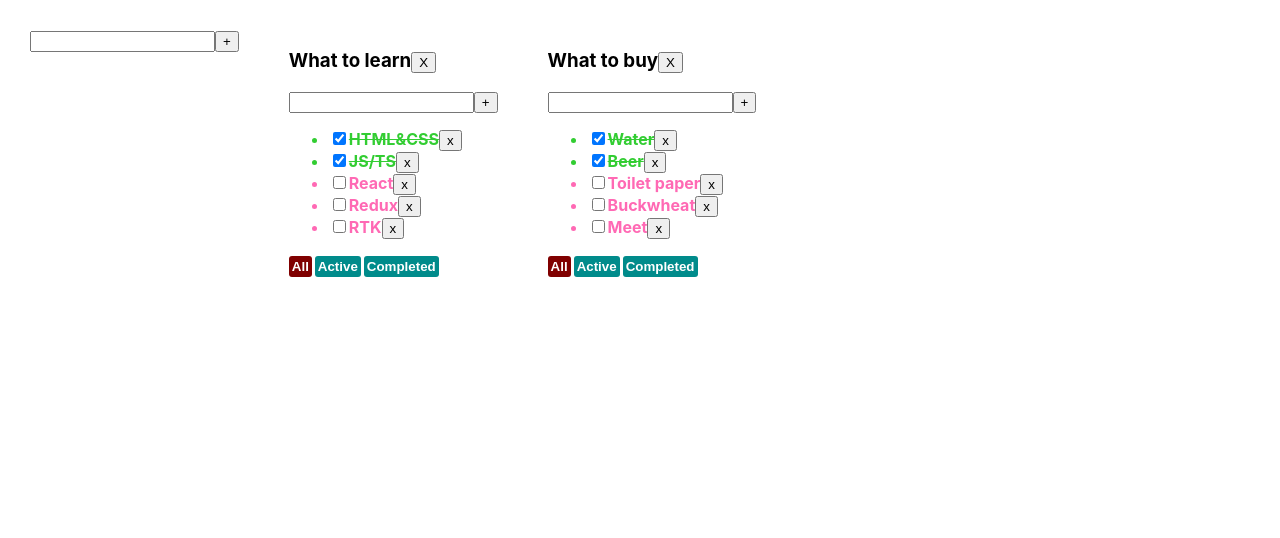
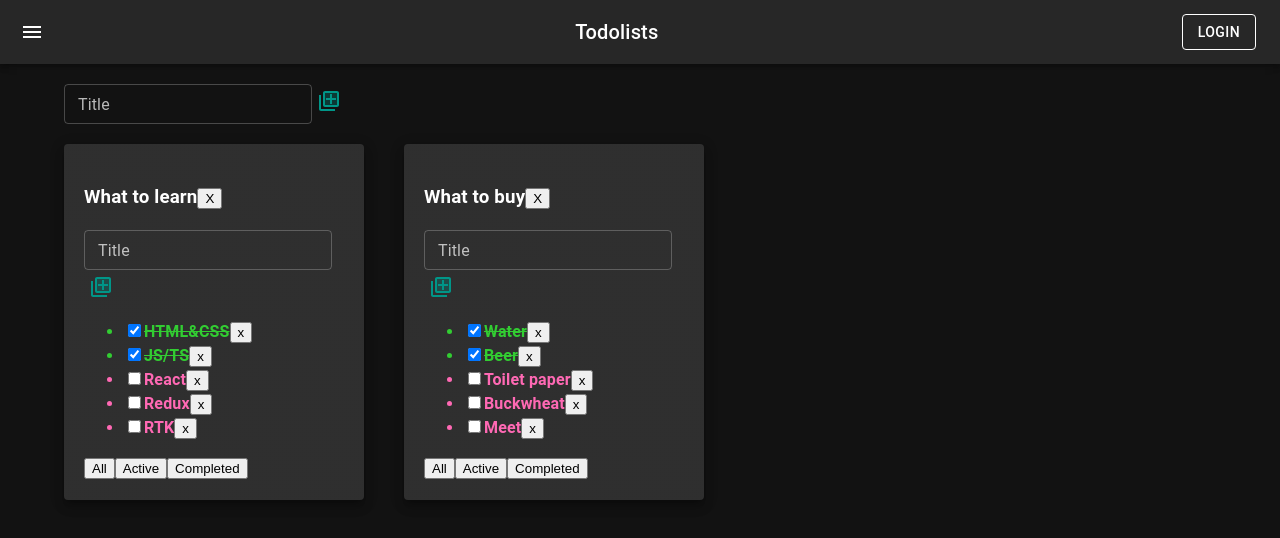
Before and after one commit to AlexKazakq/it-incubator-todolist, a React (Create React App) app: page / in a window 1280 px wide. Shown: the top 538 px of the page. Built offline with nearby package versions, Linux system fonts and the light colour scheme.

Commit message:
lesson 7 25.10.2022 Material UI

```diff
--- a/package.json
+++ b/package.json
@@ -3,6 +3,10 @@
   "version": "0.1.0",
   "private": true,
   "dependencies": {
+    "@emotion/react": "^11.10.4",
+    "@emotion/styled": "^11.10.4",
+    "@mui/icons-material": "^5.10.9",
+    "@mui/material": "^5.10.10",
     "@testing-library/jest-dom": "^4.2.4",
     "@testing-library/react": "^9.3.2",
     "@testing-library/user-event": "^7.1.2",
@@ -14,7 +18,7 @@
     "react": "^16.13.1",
     "react-dom": "^16.13.1",
     "react-scripts": "3.4.1",
-    "typescript": "~3.7.2",
+    "typescript": "^4.8.4",
     "uuid": "^9.0.0"
   },
   "scripts": {
--- a/src/AddItemForm.tsx
+++ b/src/AddItemForm.tsx
@@ -1,4 +1,6 @@
 import React, {ChangeEvent, KeyboardEvent, useState} from "react";
+import {IconButton, TextField} from "@mui/material";
+import {AddToPhotosTwoTone} from "@mui/icons-material";
 
 
 type AddItemFormPropsType = {
@@ -13,7 +15,7 @@ export const AddItemForm = (props: AddItemFormPropsType) => {
         error && setError(false)
         setTitle(e.currentTarget.value)
     }
-    const onEnterDownAddItem = (e: KeyboardEvent<HTMLInputElement>)=> e.key === "Enter" && addTodolist()
+    const onEnterDownAddItem = (e: KeyboardEvent<HTMLInputElement>) => e.key === "Enter" && addTodolist()
 
     const errorMessage = error
         ? <div style={{fontWeight: "bold", color: "hotpink"}}>Title is required!</div>
@@ -21,7 +23,7 @@ export const AddItemForm = (props: AddItemFormPropsType) => {
 
     const addTodolist = () => {
         const trimmedTitle = title.trim()
-        if(trimmedTitle !== ""){
+        if (trimmedTitle !== "") {
             props.addItem(trimmedTitle)
         } else {
             setError(true)
@@ -31,15 +33,21 @@ export const AddItemForm = (props: AddItemFormPropsType) => {
 
     return (
         <div>
-            <input
+            <TextField
+                variant={"outlined"}
                 value={title}
                 onChange={onChangeSetLocalTitle}
                 onKeyDown={onEnterDownAddItem}
-                className={error ? "error" : ""}
+                label={"Title"}
+                size={'small'}
+                error={error}
+                helperText={error && 'Title is required!'}
+            />
 
-            />
-            <button onClick={addTodolist}>+</button>
-            {errorMessage}
+            <IconButton onClick={addTodolist} color={"primary"} size={"small"}>
+                <AddToPhotosTwoTone/>
+            </IconButton>
+            {/*{errorMessage}*/}
         </div>
     );
 };
--- a/src/App.css
+++ b/src/App.css
@@ -1,11 +1,11 @@
-.App {
-  padding: 30px;
-  display: flex;
-}
+/*.App {*/
+/*  padding: 30px;*/
+/*  display: flex;*/
+/*}*/
 
-.App > div {
-  margin-right: 50px;
-}
+/*.App > div {*/
+/*  margin-right: 50px;*/
+/*}*/
 
 .isDone {
   text-decoration: line-through;
@@ -16,22 +16,22 @@
   font-weight: bold;
   color: hotpink;
 }
-.btn {
-  background-color: darkcyan;
-  padding: 3px;
-  color: white;
-  font-weight: bold;
-  cursor: pointer;
-  border-radius: 3px;
-  border: none;
-  margin-right: 3px;
-}
-.active-btn {
-  background-color: maroon;
-  color: white;
-}
+/*.btn {*/
+/*  background-color: darkcyan;*/
+/*  padding: 3px;*/
+/*  color: white;*/
+/*  font-weight: bold;*/
+/*  cursor: pointer;*/
+/*  border-radius: 3px;*/
+/*  border: none;*/
+/*  margin-right: 3px;*/
+/*}*/
+/*.active-btn {*/
+/*  background-color: maroon;*/
+/*  color: white;*/
+/*}*/
 
-.error {
-  border: 2px solid hotpink;
-  outline: none;
-}
+/*.error {*/
+/*  border: 2px solid hotpink;*/
+/*  outline: none;*/
+/*}*/
--- a/src/App.tsx
+++ b/src/App.tsx
@@ -2,8 +2,9 @@ import React, {useState} from "react";
 import "./App.css";
 import TodoList, {TaskType} from "./TodoList";
 import {v1} from "uuid";
-import todoList from "./TodoList";
 import {AddItemForm} from "./AddItemForm";
+import {AppBar, Button, Container, Grid, IconButton, Paper, Toolbar, Typography} from "@mui/material";
+import {Menu} from "@mui/icons-material";
 
 //data -> CRUD
 //create +
@@ -57,7 +58,8 @@ function App() {
         // copyTasks[todoListId] = copyTasks[todoListId].filter(t => t.id !== taskId)
         // setTasks(copyTasks)
 
-        setTasks({...tasks,
+        setTasks({
+            ...tasks,
             [todoListId]: tasks[todoListId].filter(t => t.id !== taskId)
         })
 
@@ -71,13 +73,15 @@ function App() {
         setTasks({...tasks, [todoListId]: [newTask, ...tasks[todoListId]]})
     }
     const changeTaskStatus = (taskId: string, newTaskStatus: boolean, todoListId: string) => {
-        setTasks({...tasks,
+        setTasks({
+            ...tasks,
             [todoListId]: tasks[todoListId].map(t => t.id === taskId ? {...t, isDone: newTaskStatus} : t)
         })
     }
 
     const changeTaskTitle = (taskId: string, title: string, todoListId: string) => {
-        setTasks({...tasks,
+        setTasks({
+            ...tasks,
             [todoListId]: tasks[todoListId].map(t => t.id === taskId ? {...t, title: title} : t)
         })
     }
@@ -97,7 +101,7 @@ function App() {
         const newTodoList: TodoListType = {
             id: newTodoListId,
             title: title,
-            filter: 'all'
+            filter: "all"
         }
         setTodoLists([newTodoList, ...todoLists])
         setTasks({...tasks, [newTodoListId]: []})
@@ -117,8 +121,11 @@ function App() {
 
     const todoListComponents = todoLists.map(tl => {
         return (
+            <Grid item key={tl.id}>
+                <Paper style={{width: "300px", padding: "20px"}}
+                       elevation={8}
+                >
                     <TodoList
-                key={tl.id}
                         title={tl.title}
                         filter={tl.filter}
                         todoListId={tl.id}
@@ -132,14 +139,33 @@ function App() {
                         changeTodoListTitle={changeTodoListTitle}
                         changeTodoListFilter={changeTodoListFilter}
                     />
+                </Paper>
+            </Grid>
         )
     })
 
 
     return (
         <div className="App">
+            <AppBar position="static">
+                <Toolbar style={{justifyContent: "space-between"}}>
+                    <IconButton edge="start" color="inherit" aria-label="menu">
+                        <Menu/>
+                    </IconButton>
+                    <Typography variant="h6">
+                        Todolists
+                    </Typography>
+                    <Button color="inherit" variant={"outlined"}>Login</Button>
+                </Toolbar>
+            </AppBar>
+            <Container fixed>
+                <Grid container style={{padding: "20px 0"}}>
                     <AddItemForm addItem={addTodoList}/>
+                </Grid>
+                <Grid container spacing={5}>
                     {todoListComponents}
+                </Grid>
+            </Container>
         </div>
     );
 }
--- a/src/EditableSpan.tsx
+++ b/src/EditableSpan.tsx
@@ -1,4 +1,5 @@
 import React, {ChangeEvent, useState} from "react";
+import {TextField} from "@mui/material";
 
 type EditableSpanPropsType = {
     title: string
@@ -24,7 +25,13 @@ export const EditableSpan = (props: EditableSpanPropsType) => {
 
     return (
         isEditMode
-            ? <input value={title} autoFocus onBlur={offEditMode} onChange={onChangeSetLocalTitle}/>
+            ?
+
+            <TextField
+                value={title}
+                autoFocus onBlur={offEditMode}
+                onChange={onChangeSetLocalTitle}
+                variant={'standard'}/>
             : <span onDoubleClick={onEditMode}>{props.title}</span>
     );
 };
--- a/src/index.tsx
+++ b/src/index.tsx
@@ -3,8 +3,25 @@ import ReactDOM from 'react-dom';
 import './index.css';
 import App from './App';
 import * as serviceWorker from './serviceWorker';
+import {ThemeProvider} from "@mui/material/styles";
+import { createTheme } from '@mui/material/styles';
+import {teal, yellow} from "@mui/material/colors";
+import {CssBaseline} from "@mui/material";
 
-ReactDOM.render(<App />,  document.getElementById('root'));
+const theme = createTheme({
+    palette: {
+        primary: teal,
+        secondary: yellow,
+        mode: "dark"
+    }
+})
+
+ReactDOM.render(
+    <ThemeProvider theme={theme}>
+        <CssBaseline/>
+    <App />
+    </ThemeProvider>
+    ,document.getElementById('root'));
 
 // If you want your app to work offline and load faster, you can change
 // unregister() to register() below. Note this comes with some pitfalls.
```
Also changed, not shown: 1 other file (tests, documents, lock files or other folders). Lines whose indentation alone changed are shown as unchanged.
